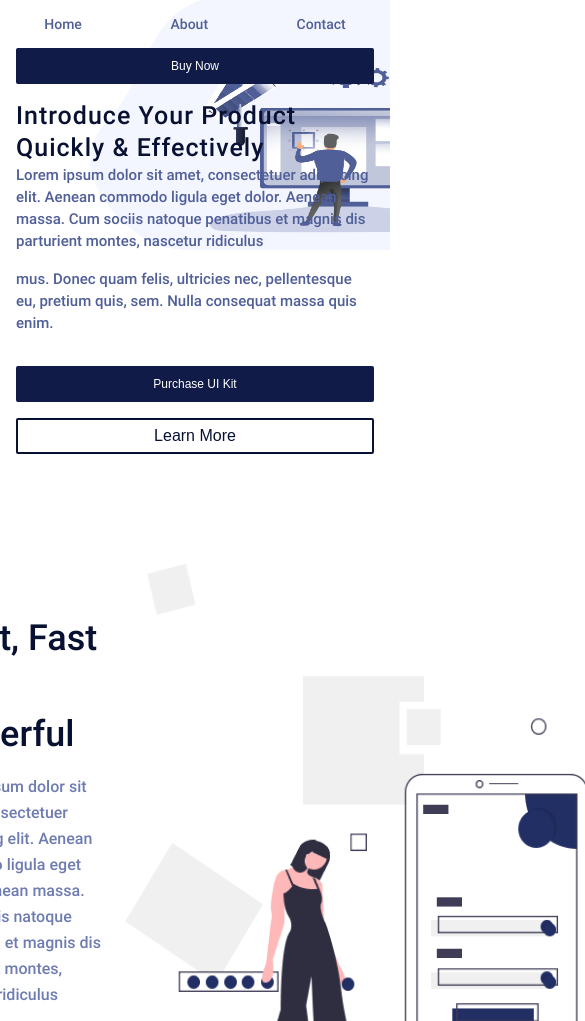
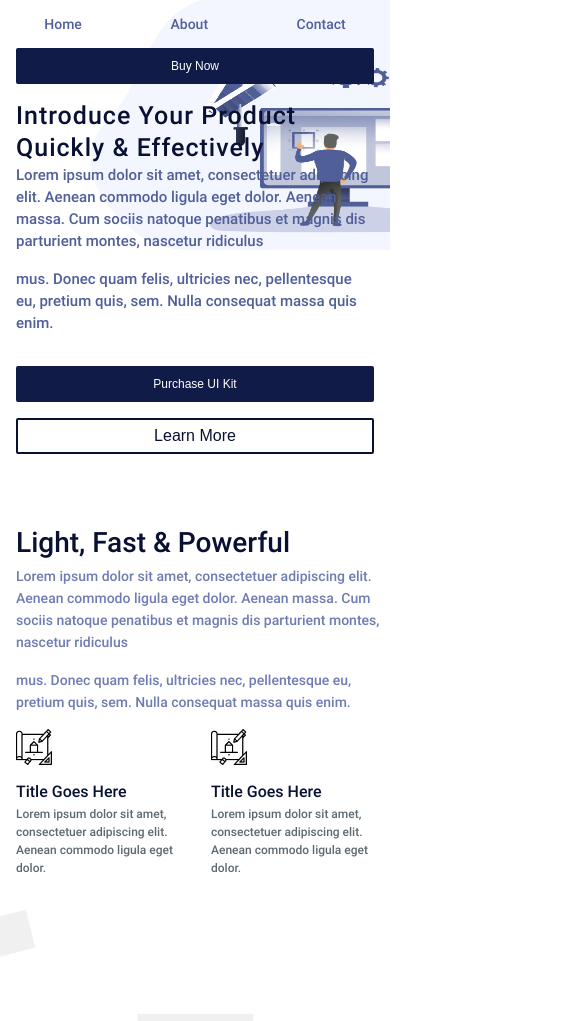
Before and after one commit to mazurenko913/landie, a plain HTML site: page index.html in a window 390 px wide. Shown: the top 1021 px of the page, 585 px wide, since content can reach past the window. Drawn offline with Linux system fonts and the light colour scheme.

Commit message:
make quries for product section

```diff
--- a/styles/product-section.css
+++ b/styles/product-section.css
@@ -64,3 +64,66 @@
     height: 540px;
     width: 524px;
 }
+
+@media only screen and (max-width: 1200px) {
+    .product-section .content{
+        margin-left: 64px;
+        margin-top: 75px;
+    }
+  }
+
+@media only screen and (max-width: 992px) {
+    .product-section .content{
+        margin-left: 32px;
+    }
+    .product-section .product-image{
+        margin-right: 32px;
+    }
+  }
+
+@media only screen and (max-width: 768px) {
+    .product-section .content {
+        margin-left: 16px;
+    }
+    .product-section .product-image{
+        margin-top: 84px;
+        height: 300px;
+        width: 300px;
+        margin-right: 16px;
+    }
+    .product-section .content-title {
+        margin-bottom: 8px;
+        font-size: 32px;
+        line-height: 32px;
+    }
+    .product-section .content-text {
+        font-size: 14px;
+        line-height: 22px;
+    }
+    .product-section .cards-info {
+        margin-top: 36px;
+    }
+  }
+
+@media only screen and (max-width: 576px){
+    .product-section .content-wraper {
+        flex-wrap: wrap;
+    }
+    .product-section .product-image {
+        margin-top: 32px;
+        height: 500px;
+        width: 500px;
+        margin-right: 0px;
+    }
+    .product-section .content-title {
+        font-size: 28px;
+        line-height: 28px;
+    }
+    .product-section .cards-info {
+        margin-top: 16px;
+    }
+    .product-section .left-card {
+        margin-right: 16px;
+    }
+
+  }
```
